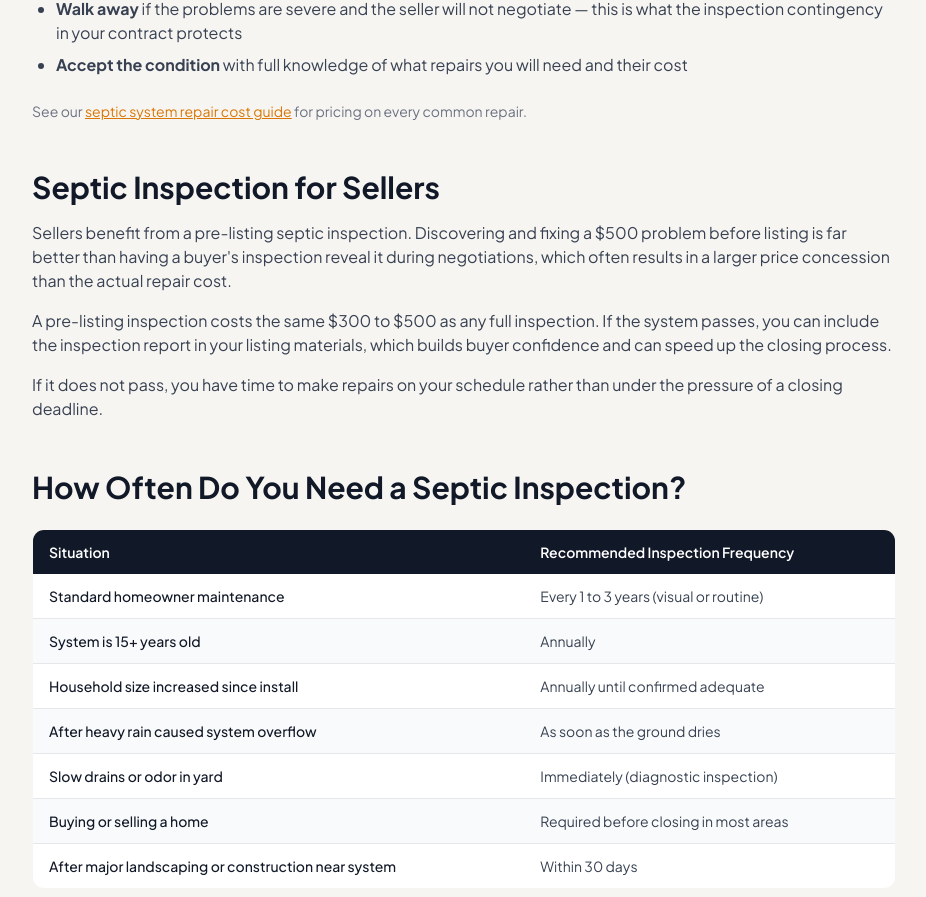
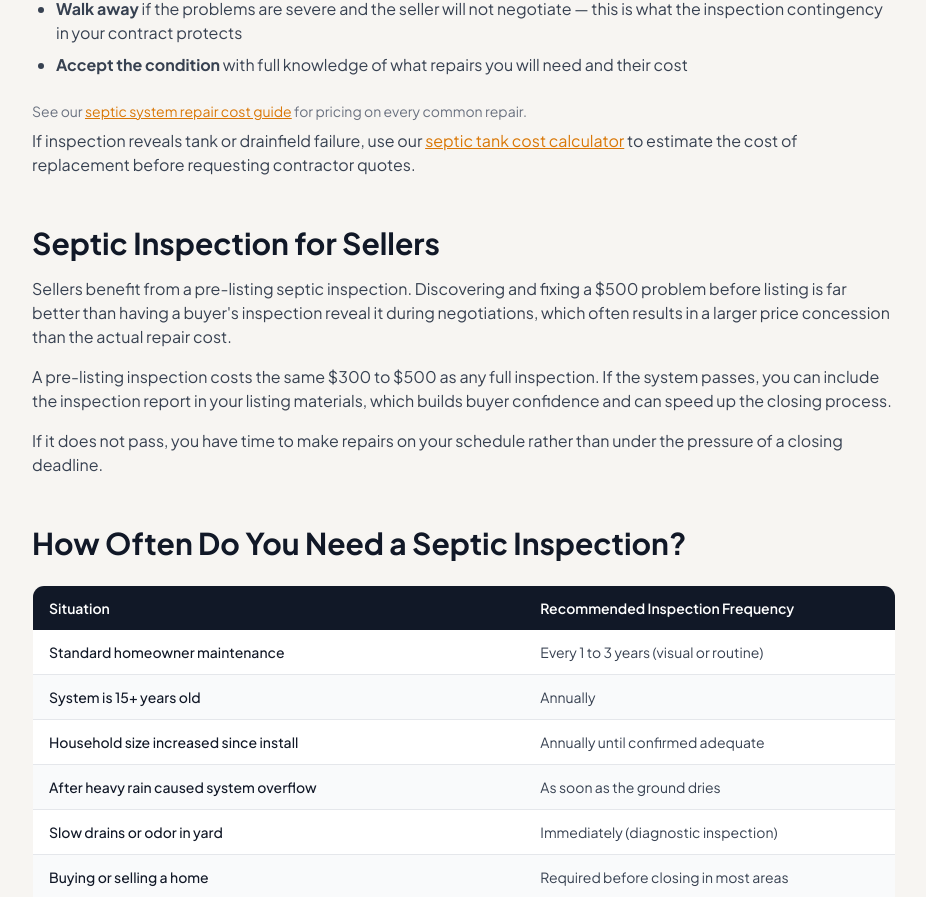
Before and after one commit to thebasementguide2026/theseptic.guide-, a Next.js app: page /cost-guides/septic-inspection-cost in a window 1280 px wide. Shown: the part 7334-8231 px from the top of the page, without its empty margins (176-1102 px from the left). Built offline with nearby package versions, Linux system fonts and the light colour scheme.

Commit message:
feat(internal-links): link to septic tank cost calculator

```diff
--- a/app/cost-guides/septic-inspection-cost/page.tsx
+++ b/app/cost-guides/septic-inspection-cost/page.tsx
@@ -486,7 +486,8 @@ export default function SepticInspectionCostPage() {
           <li><strong>Walk away</strong> if the problems are severe and the seller will not negotiate &mdash; this is what the inspection contingency in your contract protects</li>
           <li><strong>Accept the condition</strong> with full knowledge of what repairs you will need and their cost</li>
         </ul>
-        <p className="text-sm text-gray-500 mb-8">See our <Link href="/cost-guides/septic-system-repair-cost" className="text-amber-600 underline">septic system repair cost guide</Link> for pricing on every common repair.</p>
+        <p className="text-sm text-gray-500 mb-2">See our <Link href="/cost-guides/septic-system-repair-cost" className="text-amber-600 underline">septic system repair cost guide</Link> for pricing on every common repair.</p>
+        <p className="text-gray-700 mb-8">If inspection reveals tank or drainfield failure, use our <Link href="/cost-guides/septic-tank-cost-calculator" className="text-amber-600 underline">septic tank cost calculator</Link> to estimate the cost of replacement before requesting contractor quotes.</p>
 
         {/* Septic Inspection for Sellers */}
         <h2 className="text-3xl font-bold text-gray-900 mb-4 mt-12">Septic Inspection for Sellers</h2>
```
